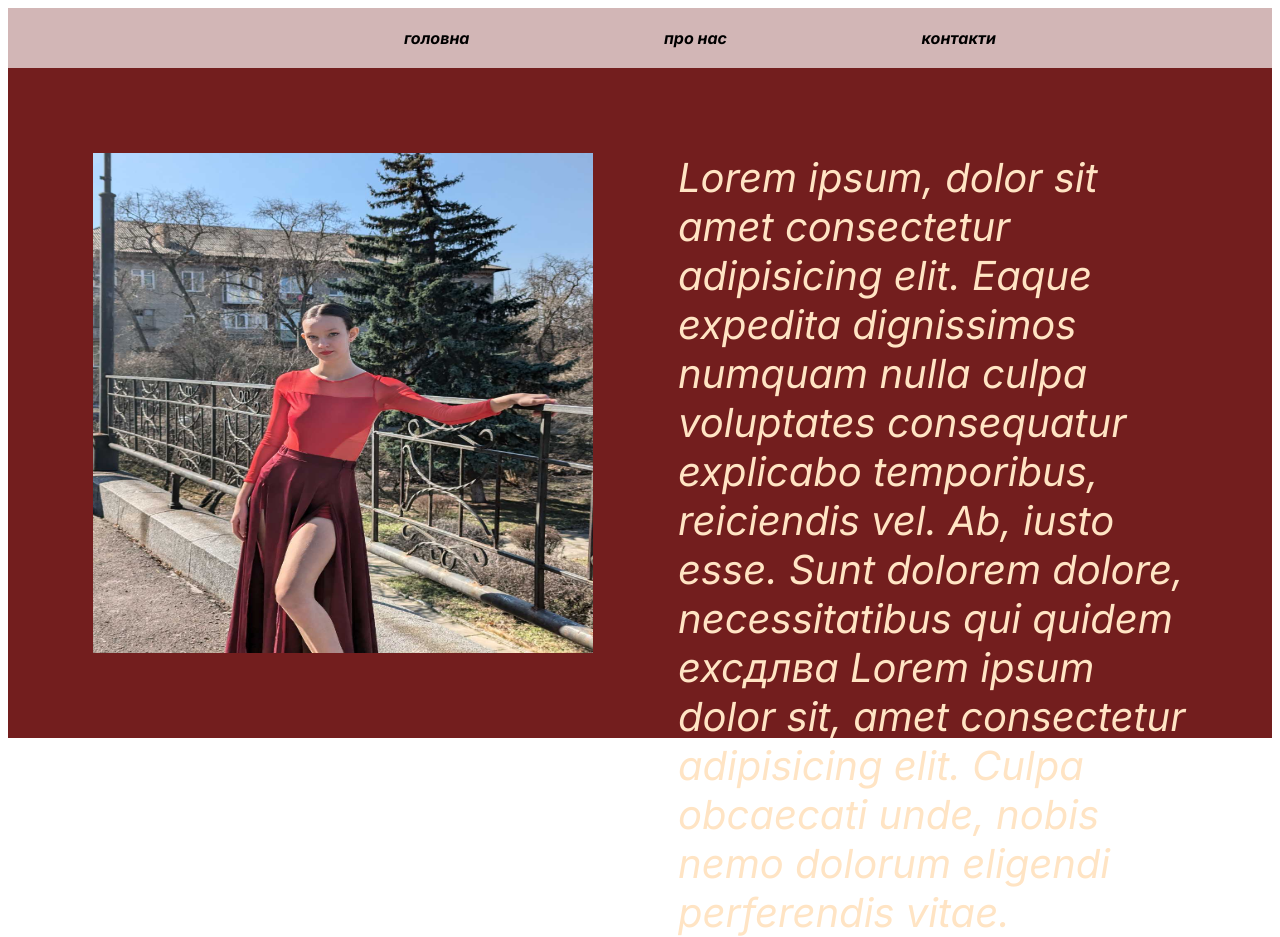
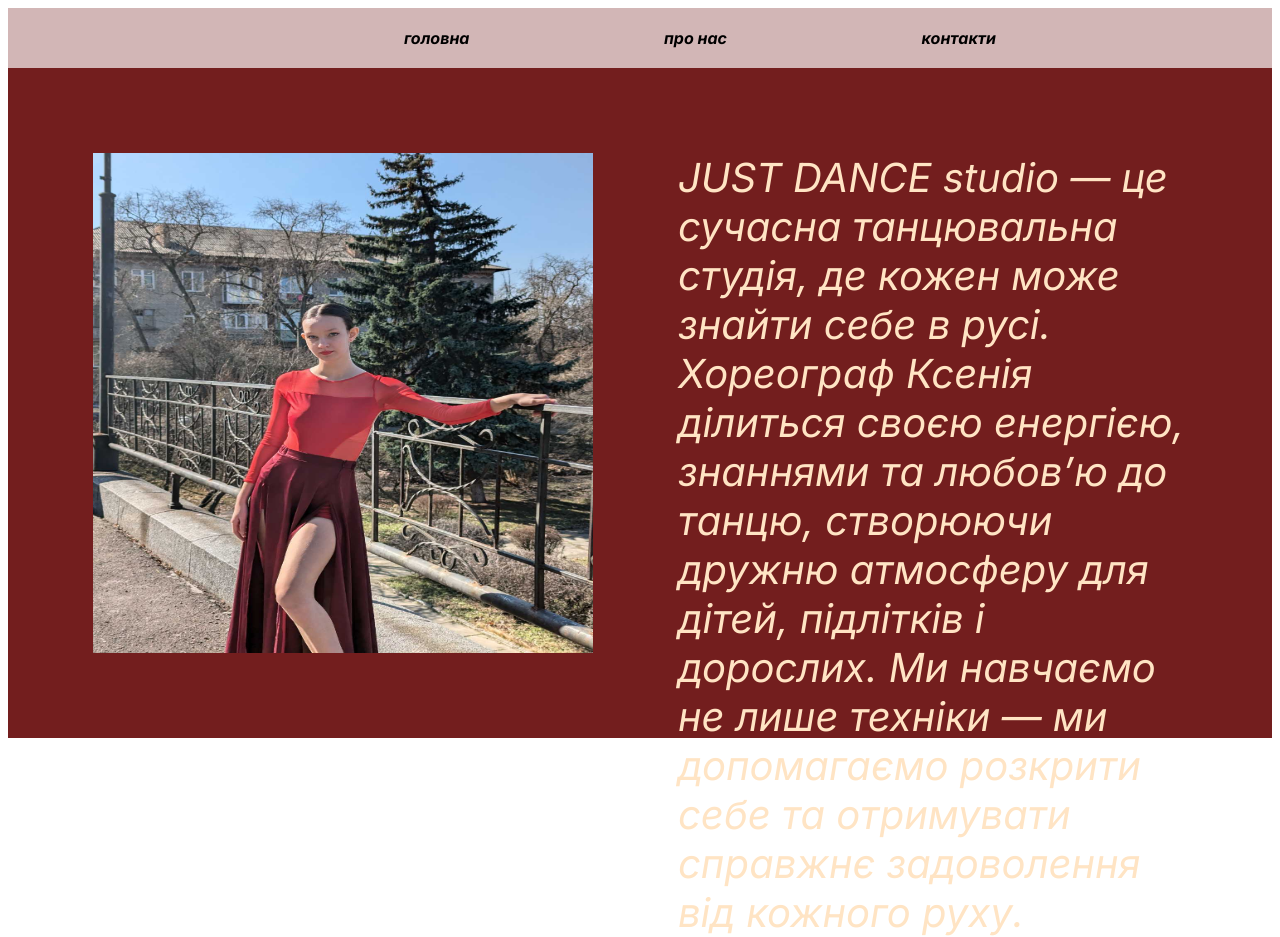
Before and after one commit to kattyberest/ksenia, a plain HTML site: page pronas.html in a window 1280 px wide. Drawn offline with Linux system fonts and the light colour scheme.

Commit message:
Update pronas.html

```diff
--- a/pronas.html
+++ b/pronas.html
@@ -22,7 +22,7 @@
             <img width="500px" height="500px" src="ksenia.jpg">
         </div>
         <div class="text">
-            Lorem ipsum, dolor sit amet consectetur adipisicing elit. Eaque expedita dignissimos numquam nulla culpa voluptates consequatur explicabo temporibus, reiciendis vel. Ab, iusto esse. Sunt dolorem dolore, necessitatibus qui quidem excдлва Lorem ipsum dolor sit, amet consectetur adipisicing elit. Culpa obcaecati unde, nobis nemo dolorum eligendi perferendis vitae.
+            JUST DANCE studio — це сучасна танцювальна студія, де кожен може знайти себе в русі. Хореограф Ксенія ділиться своєю енергією, знаннями та любов’ю до танцю, створюючи дружню атмосферу для дітей, підлітків і дорослих. Ми навчаємо не лише техніки — ми допомагаємо розкрити себе та отримувати справжнє задоволення від кожного руху.
         </div>
     </div>
 </body>
```
